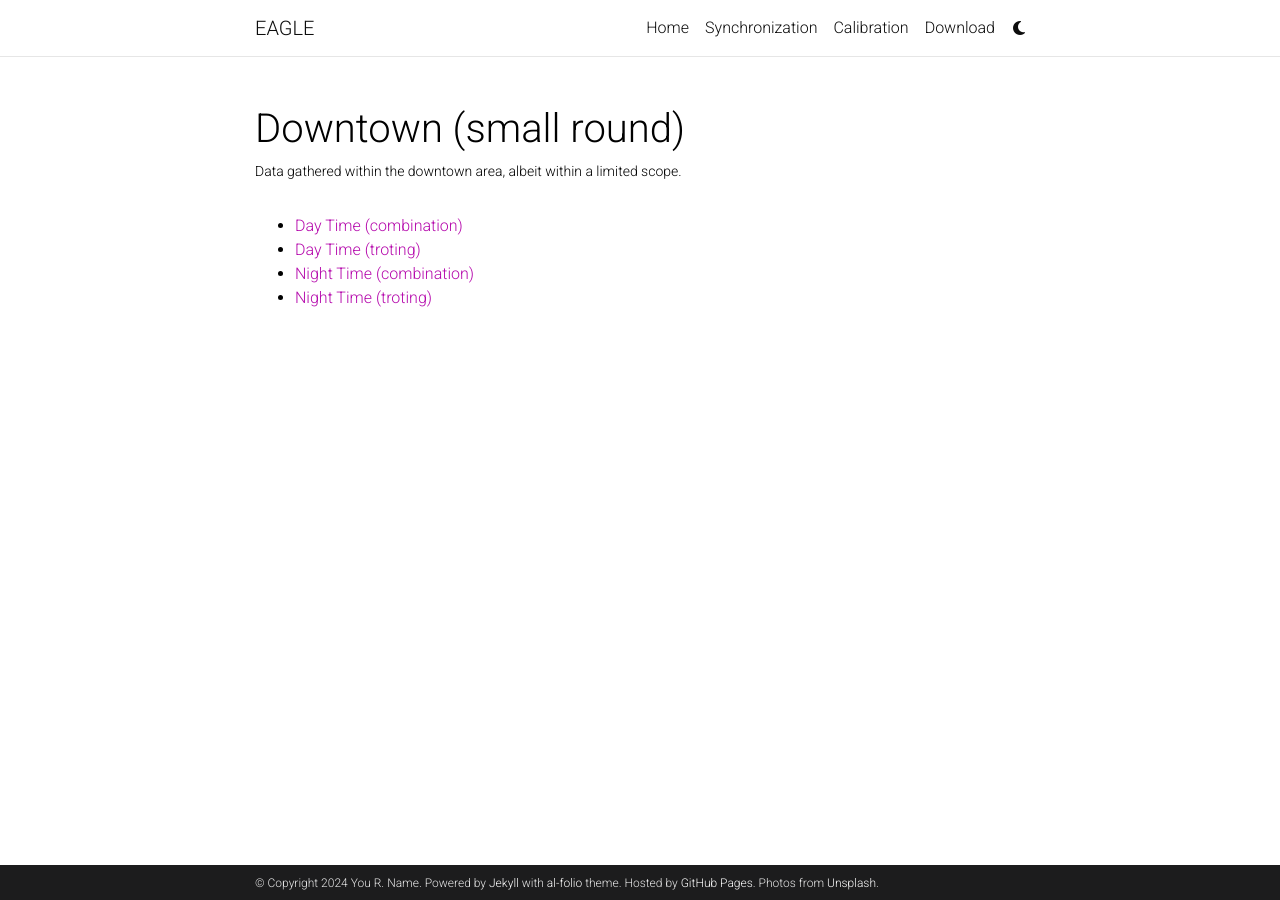
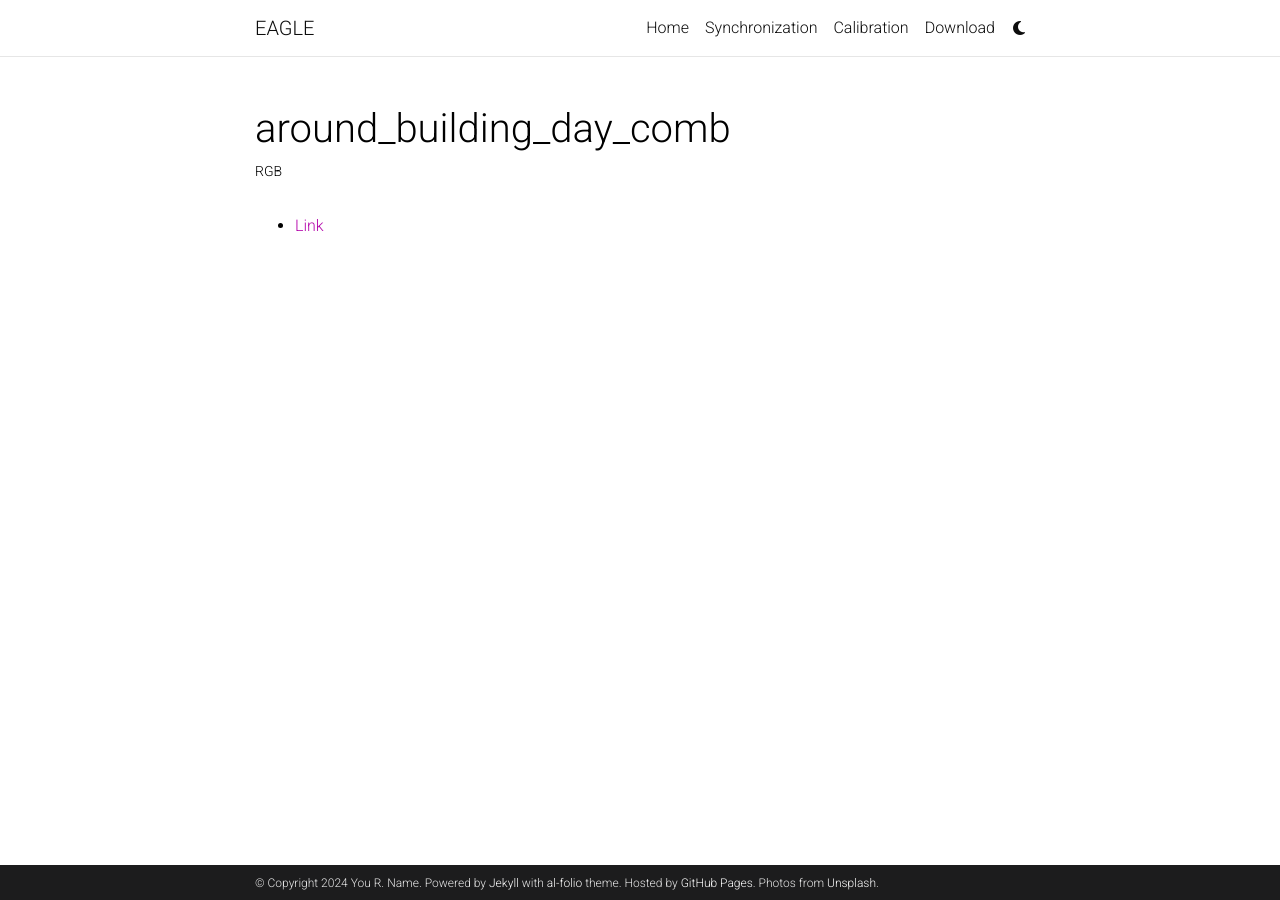
Before and after one commit to DARoSLab/cear, a Jekyll site: the page built from _projects/4_project.md, in a window 1280 px wide. Built offline with Jekyll 4.4.1, drawn with Linux system fonts in a browser that asks for light colours; comment, search, counter and statistics services are not loaded; a style sheet for code colours, icons or effects is not loaded.

Commit message:
Update 4_project.md

```diff
--- a/_projects/4_project.md
+++ b/_projects/4_project.md
@@ -1,13 +1,10 @@
 ---
 layout: page
-title: Downtown (small round)
-description: Data gathered within the downtown area, albeit within a limited scope.
+title: around_building_day_comb
+description: RGB
 img:  assets/img/publication_preview/brownian-motion.gif
-importance: 1
-category: dataset2
+importance: 4
+category: around_building_day
 ---
 
-- [Day Time (combination)](https://drive.google.com/file/d/1nBIDeRC0Umox0lO-pYiuBGe6_igb4es-/view?usp=drive_link)
-- [Day Time (troting)](https://drive.google.com/file/d/1nBIDeRC0Umox0lO-pYiuBGe6_igb4es-/view?usp=drive_link)
-- [Night Time (combination)](https://drive.google.com/file/d/1EY-39NZnS9E_6ukYIb_UUz1d7dfPhrkW/view?usp=drive_link)
-- [Night Time (troting)](https://drive.google.com/file/d/1MvWkzphOIK5XXxMDzX9e4JcT6EdB8NlF/view?usp=drive_link)
+- [Link](https://drive.google.com/file/d/11sB9Ys5QFfTdsnNEa3IAMFHfh0vR3-F7/view?usp=drive_link)
```
